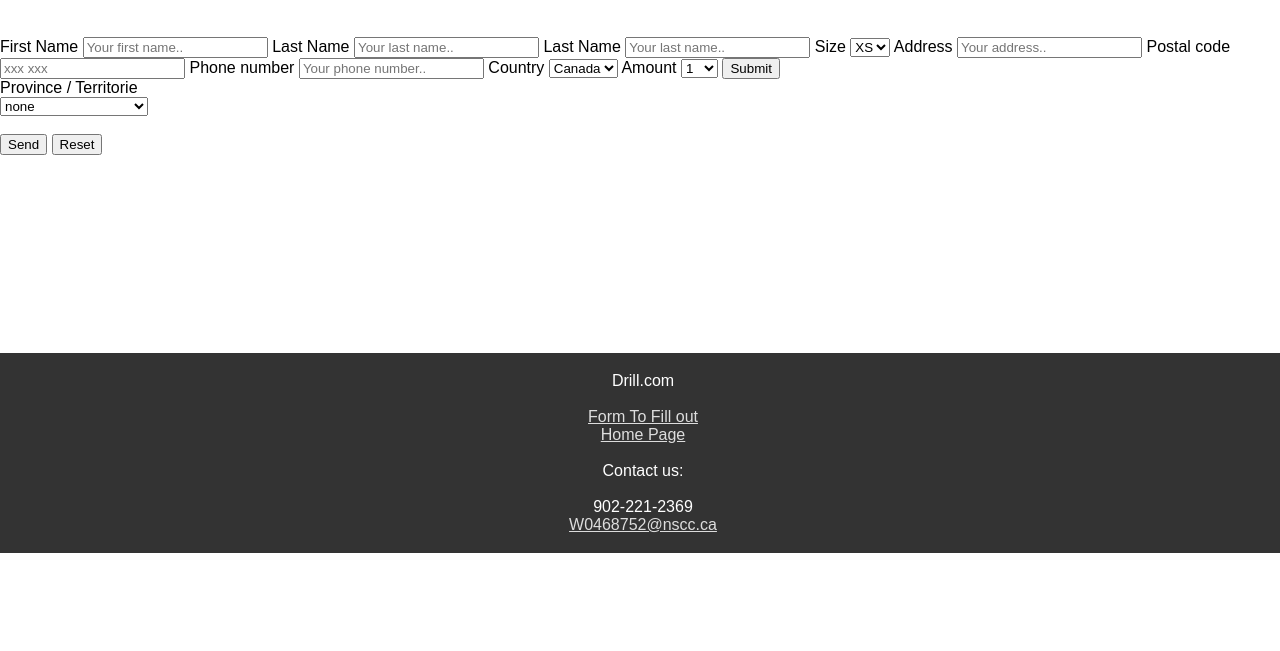
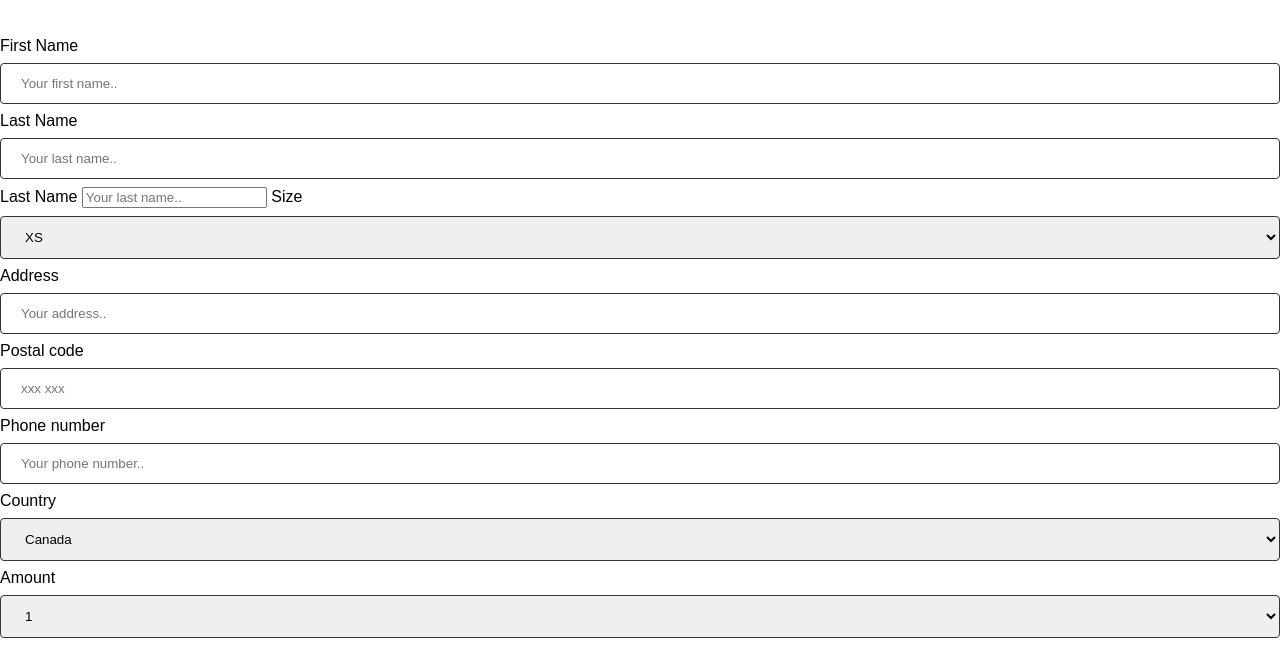
Before and after one commit to bndnscc/main, a plain HTML site: page quiz.html in a window 1280 px wide. Shown: the part 109-760 px from the top of the page. Drawn offline with Linux system fonts and the light colour scheme.

Commit message:
Update css.css

```diff
--- a/css/css.css
+++ b/css/css.css
@@ -72,3 +72,44 @@ body {
   margin-left: auto;
   margin-right: auto;
 }
+
+
+
+@media screen and (max-width: 400px) {
+  .topnav a {
+    float: none;
+    width: 100%;
+  }
+}
+
+input[type=text], select {
+  width: 100%;
+  padding: 12px 20px;
+  margin: 8px 0;
+  display: inline-block;
+  border: 1px solid #333;
+  border-radius: 4px;
+  box-sizing: border-box;
+}
+
+input[type=submit] {
+  width: 100%;
+  background-color: #333;
+  color: white;
+  padding: 14px 20px;
+  margin: 8px 0;
+  border: none;
+  border-radius: 4px;
+  cursor: pointer;
+}
+
+input[type=submit]:hover {
+  background-color: rgb(73, 73, 73);
+
+}
+
+div {
+  border-radius: 5px;
+  background-color: #f2f2f2;
+  padding: 20px;
+}
```
